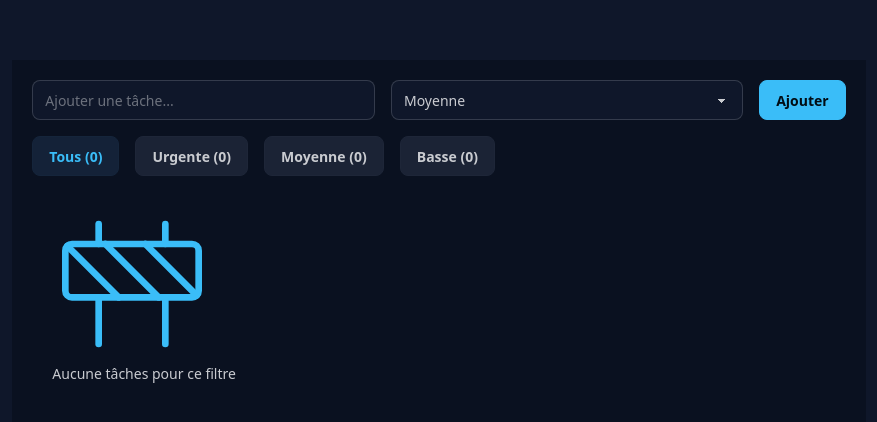
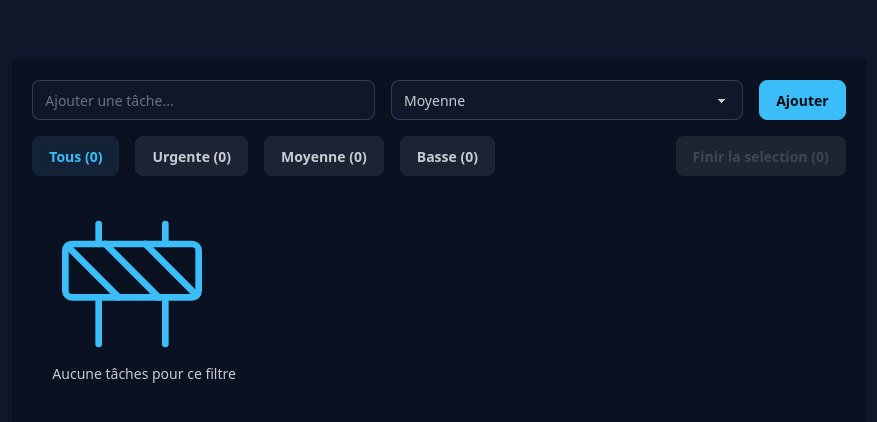
Before and after one commit to LiesTDJ/checkListReact001, a React (Vite) app: page / in a window 1280 px wide. Shown: the top 422 px of the page, without its empty margins (201-1078 px from the left). Built offline with nearby package versions, Linux system fonts and the light colour scheme.

Commit message:
Creation of the button to clear the selected todo

```diff
--- a/src/App.tsx
+++ b/src/App.tsx
@@ -59,6 +59,28 @@ function App() {
     setTodos(newTodos)
   }
 
+  const [selectedTodos, setSelectedTodo ] = useState<Set<number>>(new Set())
+
+  function toggleSelectTodo(id: number) {
+    const newSelected = new Set(selectedTodos)
+    if (newSelected.has(id)) {
+      newSelected.delete(id)
+    } else {
+      newSelected.add(id)
+    }
+    setSelectedTodo(newSelected)
+  }
+  function finishSelected () {
+    const newTodo = todos.filter((todo) => {
+      if(selectedTodos.has(todo.id)) {
+        return false
+      }
+      return true
+    })
+    setTodos(newTodo)
+    setSelectedTodo(new Set())
+  }
+
   return (
     <div className=" flex justify-center">
       <div className="w-2/3 flex flex-col gap-4 my-15 bg-base-300 p-5 rounded-2x1">
@@ -87,6 +109,7 @@ function App() {
             </button>
         </div>
         <div className="space-y-2 flex-1 h-fit">
+          <div className="flex item-center justify-between">
           <div className="flex flex-wrap gap-4">
             <button
               className={`btn btn-soft ${filter === "Tous" ? "btn-primary" : ""}`}
@@ -108,7 +131,14 @@ function App() {
               onClick={() => setFilter("Basse")}
               >Basse ({lowCount})
             </button>
-
+          </div>
+            <button
+            onClick= {finishSelected}
+            className="btn btn-primary"
+            disabled={selectedTodos.size === 0}
+            >
+              Finir la selection ({selectedTodos.size})
+            </button>
           </div>
           {filteredTodos.length > 0 ? (
             <ul className="divide-y divide-primary/20">
@@ -116,7 +146,9 @@ function App() {
                 <li key={todo.id}>
                   <TodoItem
                   todo={todo}
+                  isSelected={selectedTodos.has(todo.id)}
                   onDelete={() => deleteTodo(todo.id)}
+                  onToggleSelect={() => toggleSelectTodo(todo.id)}
                   />
                 </li>
               ))}
--- a/src/TodoItem.tsx
+++ b/src/TodoItem.tsx
@@ -11,9 +11,11 @@ type Todo = {
 type Props = {
     todo: Todo
     onDelete: () => void
+    isSelected: boolean
+    onToggleSelect: (id: number) => void
 }
 
-const TodoItem = ({ todo, onDelete }: Props) => {
+const TodoItem = ({ todo, onDelete, isSelected, onToggleSelect }: Props) => {
     return (
         <li className="p-3">
             <div className="flex justify-between items-center">
@@ -21,6 +23,8 @@ const TodoItem = ({ todo, onDelete }: Props) => {
                 <input
                     type="checkbox"
                     className="checkbox checkbox-primary checkbox-sm"
+                    checked={isSelected}
+                    onChange={() => onToggleSelect(todo.id)}
                 />
                 <span className="text-sm font-bold">
                     <span>
```
